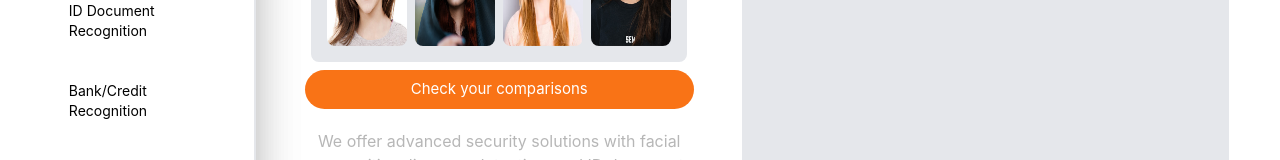
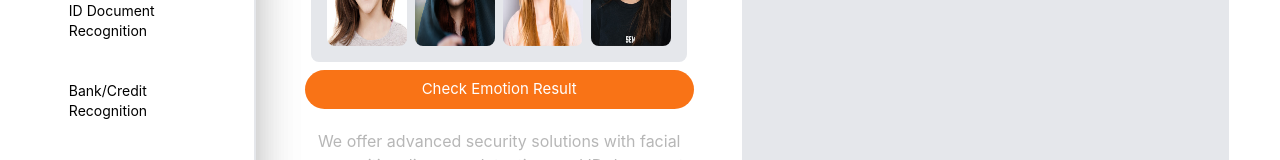
Before and after one commit to ManziPatrick/minailive-fn, a React (Vite) app: page /face-emotions-recognition in a window 1280 px wide. Shown: the part 577-737 px from the top of the page. Built offline with nearby package versions, Linux system fonts and the light colour scheme.

Commit message:
minor change

```diff
--- a/src/component/emotion.jsx
+++ b/src/component/emotion.jsx
@@ -254,7 +254,7 @@ const Emotion = () => {
               onClick={handleSubmit}
               className="bg-orange-500 text-white px-4 w-[80%] self-center mt-2 rounded-[20px] py-2 text-[15px]"
             >
-              Check your comparisons
+              Check Emotion Result
             </button>
             <div className="text-[#00000049] text-center p-5">
               We offer advanced security solutions with facial recognition,
```
